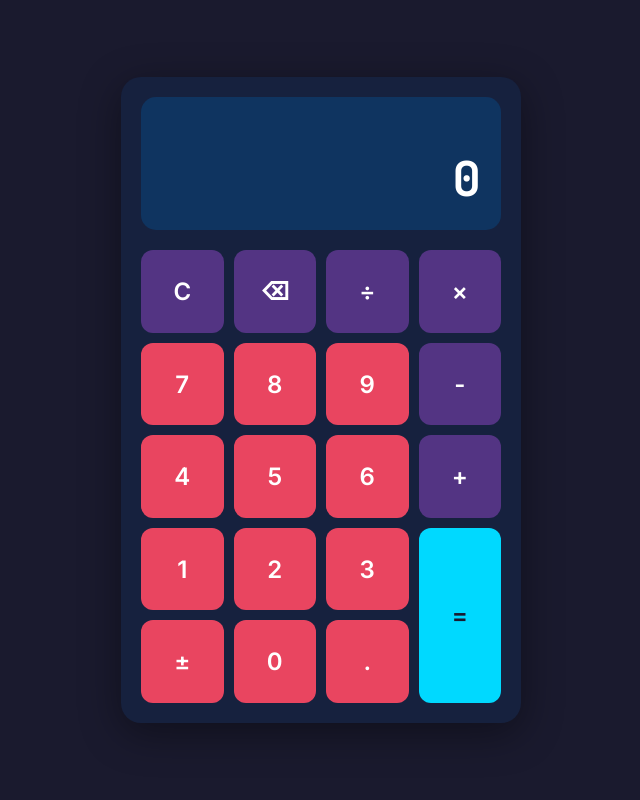
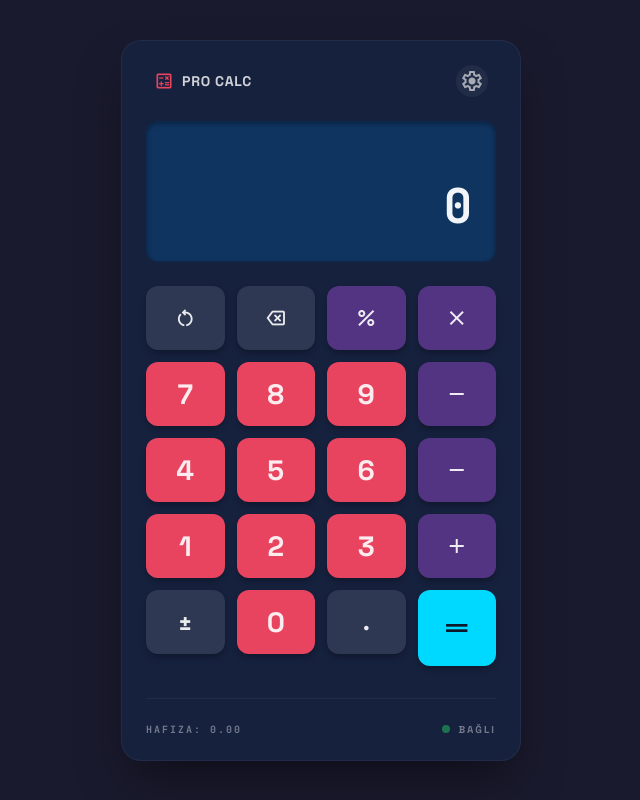
Before and after one commit to hikmetgulsesli/simple-calculator, a website: page index.html in a window 1280 px wide. Shown: the whole page, without its empty margins (319-959 px from the left). Drawn offline with nearby package versions, Linux system fonts and the light colour scheme.

Commit message:
feat: US-001 - Project setup and HTML skeleton
- Updated index.html with semantic markup, proper meta tags
- Added Material Symbols icons and Space Grotesk fonts
- Updated style.css with design tokens from Stitch
- Added design-tokens.css for consistent theming
- Created README.md with project documentation
- Fixed ESLint config for browser globals
- Added percent operation and memory display functionality

```diff
--- a/eslint.config.js
+++ b/eslint.config.js
@@ -1,12 +1,12 @@
 import eslint from '@eslint/js';
+import globals from 'globals';
 
 export default [
     eslint.configs.recommended,
     {
         languageOptions: {
             globals: {
-                browser: true,
-                document: 'readonly',
+                ...globals.browser,
             }
         }
     }
--- a/index.html
+++ b/index.html
@@ -3,43 +3,80 @@
 <head>
     <meta charset="UTF-8">
     <meta name="viewport" content="width=device-width, initial-scale=1.0">
-    <title>Hesap Makinesi</title>
+    <title>Pro Calc - Professional Dark Calculator</title>
     <link rel="preconnect" href="https://fonts.googleapis.com">
     <link rel="preconnect" href="https://fonts.gstatic.com" crossorigin>
-    <link href="https://fonts.googleapis.com/css2?family=Inter:wght@400;600&family=JetBrains+Mono:wght@400;700&display=swap" rel="stylesheet">
+    <link href="https://fonts.googleapis.com/css2?family=Space+Grotesk:wght@300;400;500;600;700&family=JetBrains+Mono:wght@400;700&display=swap" rel="stylesheet">
+    <link href="https://fonts.googleapis.com/css2?family=Material+Symbols+Outlined:wght,FILL@100..700,0..1&display=swap" rel="stylesheet">
     <link rel="stylesheet" href="style.css">
 </head>
 <body>
     <div class="calculator">
+        <header class="calculator-header">
+            <div class="header-brand">
+                <span class="material-symbols-outlined brand-icon">calculate</span>
+                <h2 class="brand-title">Pro Calc</h2>
+            </div>
+            <button class="btn-settings" data-action="settings" aria-label="Ayarlar">
+                <span class="material-symbols-outlined">settings</span>
+            </button>
+        </header>
+
         <div class="display">
             <div class="display-operation" id="operation"></div>
-            <div class="display-result" id="result">0</div>
+            <h1 class="display-result" id="result">0</h1>
         </div>
+
         <div class="buttons">
-            <button class="btn btn-operator" data-action="clear">C</button>
-            <button class="btn btn-operator" data-action="backspace">⌫</button>
-            <button class="btn btn-operator" data-action="divide">÷</button>
-            <button class="btn btn-operator" data-action="multiply">×</button>
+            <button class="btn btn-function" data-action="clear" aria-label="Temizle">
+                <span class="material-symbols-outlined">restart_alt</span>
+            </button>
+            <button class="btn btn-function" data-action="backspace" aria-label="Geri Sil">
+                <span class="material-symbols-outlined">backspace</span>
+            </button>
+            <button class="btn btn-operator" data-action="percent" aria-label="Yüzde">
+                <span class="material-symbols-outlined">percent</span>
+            </button>
+            <button class="btn btn-operator" data-action="divide" aria-label="Bölme">
+                <span class="material-symbols-outlined">close</span>
+            </button>
 
             <button class="btn btn-number" data-value="7">7</button>
             <button class="btn btn-number" data-value="8">8</button>
             <button class="btn btn-number" data-value="9">9</button>
-            <button class="btn btn-operator" data-action="subtract">-</button>
+            <button class="btn btn-operator" data-action="multiply" aria-label="Çarpma">
+                <span class="material-symbols-outlined">remove</span>
+            </button>
 
             <button class="btn btn-number" data-value="4">4</button>
             <button class="btn btn-number" data-value="5">5</button>
             <button class="btn btn-number" data-value="6">6</button>
-            <button class="btn btn-operator" data-action="add">+</button>
+            <button class="btn btn-operator" data-action="subtract" aria-label="Çıkarma">
+                <span class="material-symbols-outlined">remove</span>
+            </button>
 
             <button class="btn btn-number" data-value="1">1</button>
             <button class="btn btn-number" data-value="2">2</button>
             <button class="btn btn-number" data-value="3">3</button>
-            <button class="btn btn-equals" data-action="equals">=</button>
+            <button class="btn btn-operator" data-action="add" aria-label="Toplama">
+                <span class="material-symbols-outlined">add</span>
+            </button>
 
-            <button class="btn btn-number btn-double" data-action="toggle-sign">±</button>
-            <button class="btn btn-number btn-double" data-value="0">0</button>
-            <button class="btn btn-number" data-action="decimal">.</button>
+            <button class="btn btn-function" data-action="toggle-sign" aria-label="İşaret Değiştir">±</button>
+            <button class="btn btn-number" data-value="0">0</button>
+            <button class="btn btn-function" data-action="decimal" aria-label="Ondalık">.</button>
+            <button class="btn btn-equals" data-action="equals" aria-label="Hesapla">
+                <span class="material-symbols-outlined">drag_handle</span>
+            </button>
         </div>
+
+        <footer class="calculator-footer">
+            <span class="memory-status">Hafıza: <span id="memory">0.00</span></span>
+            <div class="connection-status">
+                <div class="status-dot"></div>
+                <span>Bağlı</span>
+            </div>
+        </footer>
     </div>
     <script src="script.js"></script>
 </body>
--- a/package.json
+++ b/package.json
@@ -19,6 +19,7 @@
   "homepage": "https://github.com/hikmetgulsesli/simple-calculator#readme",
   "devDependencies": {
     "@eslint/js": "^10.0.1",
-    "eslint": "^10.0.3"
+    "eslint": "^10.0.3",
+    "globals": "^17.4.0"
   }
 }
--- a/script.js
+++ b/script.js
@@ -3,12 +3,14 @@
 const display = {
     operation: document.getElementById('operation'),
     result: document.getElementById('result'),
+    memory: document.getElementById('memory'),
 };
 
 let currentInput = '0';
 let previousInput = '';
 let operation = null;
 let shouldResetDisplay = false;
+let memoryValue = 0;
 
 // Buton olaylarını dinle
 document.querySelectorAll('.btn').forEach(button => {
@@ -20,7 +22,7 @@ document.addEventListener('keydown', handleKeyboard);
 
 // Buton tıklama işleyicisi
 function handleButtonClick(event) {
-    const button = event.target;
+    const button = event.currentTarget;
     const value = button.dataset.value;
     const action = button.dataset.action;
 
@@ -51,6 +53,9 @@ function handleAction(action) {
         case 'backspace':
             backspace();
             break;
+        case 'percent':
+            calculatePercent();
+            break;
         case 'add':
             setOperation('+');
             break;
@@ -72,6 +77,10 @@ function handleAction(action) {
         case 'toggle-sign':
             toggleSign();
             break;
+        case 'settings':
+            // Settings placeholder - could toggle theme, etc.
+            console.log('Settings clicked');
+            break;
     }
 }
 
@@ -82,6 +91,7 @@ function clearCalculator() {
     operation = null;
     shouldResetDisplay = false;
     updateDisplay();
+    display.operation.textContent = '';
 }
 
 // Geri silme
@@ -93,6 +103,14 @@ function backspace() {
     } else {
         currentInput = currentInput.slice(0, -1);
     }
+    updateDisplay();
+}
+
+// Yüzde hesaplama
+function calculatePercent() {
+    const value = parseFloat(currentInput);
+    if (isNaN(value)) return;
+    currentInput = (value / 100).toString();
     updateDisplay();
 }
 
@@ -144,9 +162,11 @@ function calculate() {
     }
 
     currentInput = result.toString();
+    memoryValue = result;
     operation = null;
     shouldResetDisplay = true;
     updateDisplay();
+    updateMemoryDisplay();
     display.operation.textContent = '';
 }
 
@@ -180,6 +200,9 @@ function showError(message) {
     previousInput = '';
     operation = null;
     shouldResetDisplay = true;
+    setTimeout(() => {
+        display.result.textContent = '0';
+    }, 2000);
 }
 
 // Ekran güncelleme
@@ -191,6 +214,13 @@ function updateDisplay() {
 function updateOperationDisplay() {
     if (previousInput && operation) {
         display.operation.textContent = `${previousInput} ${operation}`;
+    }
+}
+
+// Hafıza gösterimi güncelleme
+function updateMemoryDisplay() {
+    if (display.memory) {
+        display.memory.textContent = parseFloat(memoryValue).toFixed(2);
     }
 }
 
@@ -209,7 +239,10 @@ function handleKeyboard(event) {
     } else if (key === '*') {
         setOperation('×');
     } else if (key === '/') {
+        event.preventDefault();
         setOperation('÷');
+    } else if (key === '%') {
+        calculatePercent();
     } else if (key === 'Enter' || key === '=') {
         event.preventDefault();
         calculate();
@@ -222,3 +255,4 @@ function handleKeyboard(event) {
 
 // İlk ekran güncelleme
 updateDisplay();
+updateMemoryDisplay();
--- a/style.css
+++ b/style.css
@@ -1,12 +1,16 @@
+/* Design Tokens - Auto-generated from Stitch */
+@import url('design-tokens.css');
+
 :root {
-    --bg-primary: #1a1a2e;
-    --bg-calculator: #16213e;
-    --bg-display: #0f3460;
-    --btn-number: #e94560;
-    --btn-operator: #533483;
-    --btn-equals: #00d9ff;
-    --text-primary: #ffffff;
-    --text-secondary: #a0a0a0;
+    --color-primary: #e9445f;
+    --color-background-light: #f8f6f6;
+    --color-background-dark: #1a1a2e;
+    --color-calc-base: #16213e;
+    --color-calc-display: #0f3460;
+    --color-op-purple: #533483;
+    --color-eq-cyan: #00d9ff;
+    --font-display: 'Space Grotesk', sans-serif;
+    --font-mono: 'JetBrains Mono', monospace;
 }
 
 * {
@@ -16,8 +20,8 @@
 }
 
 body {
-    font-family: 'Inter', sans-serif;
-    background-color: var(--bg-primary);
+    font-family: var(--font-display);
+    background-color: var(--color-background-dark);
     min-height: 100vh;
     display: flex;
     justify-content: center;
@@ -26,96 +30,215 @@ body {
 }
 
 .calculator {
-    background-color: var(--bg-calculator);
+    background-color: var(--color-calc-base);
     border-radius: 20px;
-    padding: 20px;
+    padding: 24px;
     width: 100%;
     max-width: 400px;
-    box-shadow: 0 10px 40px rgba(0, 0, 0, 0.4);
+    box-shadow: 0 25px 50px -12px rgba(0, 0, 0, 0.5);
+    border: 1px solid rgba(255, 255, 255, 0.05);
+}
+
+.calculator-header {
+    display: flex;
+    align-items: center;
+    justify-content: space-between;
+    margin-bottom: 24px;
+    padding: 0 8px;
+}
+
+.header-brand {
+    display: flex;
+    align-items: center;
+    gap: 8px;
+}
+
+.brand-icon {
+    color: var(--color-primary);
+    font-size: 20px;
+}
+
+.brand-title {
+    font-size: 14px;
+    font-weight: 700;
+    text-transform: uppercase;
+    letter-spacing: 0.05em;
+    color: rgba(255, 255, 255, 0.8);
+}
+
+.btn-settings {
+    width: 32px;
+    height: 32px;
+    border-radius: 50%;
+    background-color: rgba(255, 255, 255, 0.05);
+    border: none;
+    color: rgba(255, 255, 255, 0.6);
+    cursor: pointer;
+    display: flex;
+    align-items: center;
+    justify-content: center;
+    transition: background-color 0.2s ease, color 0.2s ease;
+}
+
+.btn-settings:hover {
+    background-color: rgba(255, 255, 255, 0.1);
+    color: rgba(255, 255, 255, 0.9);
 }
 
 .display {
-    background-color: var(--bg-display);
-    border-radius: 15px;
-    padding: 20px;
-    margin-bottom: 20px;
-    text-align: right;
-    min-height: 100px;
+    background-color: var(--color-calc-display);
+    border-radius: 12px;
+    padding: 24px;
+    margin-bottom: 24px;
+    min-height: 120px;
     display: flex;
     flex-direction: column;
+    align-items: flex-end;
     justify-content: flex-end;
+    border: 1px solid rgba(0, 0, 0, 0.2);
+    box-shadow: inset 0 2px 4px rgba(0, 0, 0, 0.3);
 }
 
 .display-operation {
-    font-family: 'JetBrains Mono', monospace;
-    font-size: 24px;
-    color: var(--text-secondary);
-    min-height: 30px;
+    font-family: var(--font-mono);
+    font-size: 14px;
+    color: rgba(255, 255, 255, 0.5);
+    margin-bottom: 8px;
+    min-height: 20px;
     word-break: break-all;
 }
 
 .display-result {
-    font-family: 'JetBrains Mono', monospace;
+    font-family: var(--font-mono);
     font-size: 48px;
-    color: var(--text-primary);
     font-weight: 700;
+    color: #f1f5f9;
+    letter-spacing: -0.025em;
+    overflow: hidden;
+    white-space: nowrap;
     word-break: break-all;
 }
 
 .buttons {
     display: grid;
     grid-template-columns: repeat(4, 1fr);
-    gap: 10px;
+    gap: 12px;
 }
 
 .btn {
-    font-family: 'Inter', sans-serif;
+    font-family: var(--font-display);
     font-size: 24px;
-    font-weight: 600;
+    font-weight: 700;
     border: none;
     border-radius: 12px;
-    padding: 20px;
+    height: 64px;
     cursor: pointer;
-    transition: transform 0.1s ease, background-color 0.2s ease;
-    background-color: var(--btn-number);
-    color: var(--text-primary);
-    aspect-ratio: 1;
+    transition: all 0.15s ease;
     display: flex;
     justify-content: center;
     align-items: center;
+    color: rgba(255, 255, 255, 0.9);
+    box-shadow: 0 4px 6px -1px rgba(0, 0, 0, 0.3);
 }
 
 .btn:hover {
-    filter: brightness(1.1);
+    filter: brightness(1.15);
 }
 
 .btn:active {
     transform: scale(0.95);
 }
 
-.btn:focus {
-    outline: 2px solid var(--btn-equals);
+.btn:focus-visible {
+    outline: 2px solid var(--color-eq-cyan);
     outline-offset: 2px;
 }
 
+.btn-number {
+    background-color: var(--color-primary);
+    font-size: 28px;
+}
+
 .btn-operator {
-    background-color: var(--btn-operator);
+    background-color: var(--color-op-purple);
+}
+
+.btn-operator .material-symbols-outlined {
+    font-size: 24px;
+}
+
+.btn-function {
+    background-color: rgba(255, 255, 255, 0.1);
+}
+
+.btn-function .material-symbols-outlined {
+    font-size: 22px;
 }
 
 .btn-equals {
-    background-color: var(--btn-equals);
-    color: var(--bg-primary);
+    background-color: var(--color-eq-cyan);
+    color: #0f172a;
     grid-row: span 2;
-    aspect-ratio: auto;
+    height: auto;
 }
 
-.btn-double {
-    grid-column: span 1;
+.btn-equals .material-symbols-outlined {
+    font-size: 32px;
+}
+
+.calculator-footer {
+    margin-top: 32px;
+    padding-top: 24px;
+    border-top: 1px solid rgba(255, 255, 255, 0.05);
+    display: flex;
+    justify-content: space-between;
+    align-items: center;
+    font-size: 10px;
+    font-weight: 700;
+    text-transform: uppercase;
+    letter-spacing: 2px;
+    color: rgba(255, 255, 255, 0.4);
+}
+
+.memory-status {
+    font-family: var(--font-mono);
+}
+
+.connection-status {
+    display: flex;
+    align-items: center;
+    gap: 8px;
+}
+
+.status-dot {
+    width: 8px;
+    height: 8px;
+    border-radius: 50%;
+    background-color: #22c55e;
+    animation: pulse 2s cubic-bezier(0.4, 0, 0.6, 1) infinite;
+}
+
+@keyframes pulse {
+    0%, 100% {
+        opacity: 1;
+    }
+    50% {
+        opacity: 0.5;
+    }
+}
+
+.material-symbols-outlined {
+    font-variation-settings:
+        'FILL' 0,
+        'wght' 400,
+        'GRAD' 0,
+        'opsz' 24;
 }
 
 @media (max-width: 480px) {
     .calculator {
-        max-width: 90%;
+        max-width: 100%;
+        padding: 16px;
     }
 
     .display-result {
@@ -123,17 +246,21 @@ body {
     }
 
     .display-operation {
-        font-size: 18px;
+        font-size: 12px;
     }
 
     .btn {
-        padding: 15px;
+        height: 56px;
         font-size: 20px;
+    }
+
+    .btn-number {
+        font-size: 24px;
     }
 }
 
-@media (min-width: 480px) and (max-width: 768px) {
+@media (min-width: 481px) and (max-width: 768px) {
     .calculator {
-        max-width: 350px;
+        max-width: 380px;
     }
 }
```
Also changed, not shown: design-tokens.css (added, +17 -0 lines), README.md (added), 1 other file.
